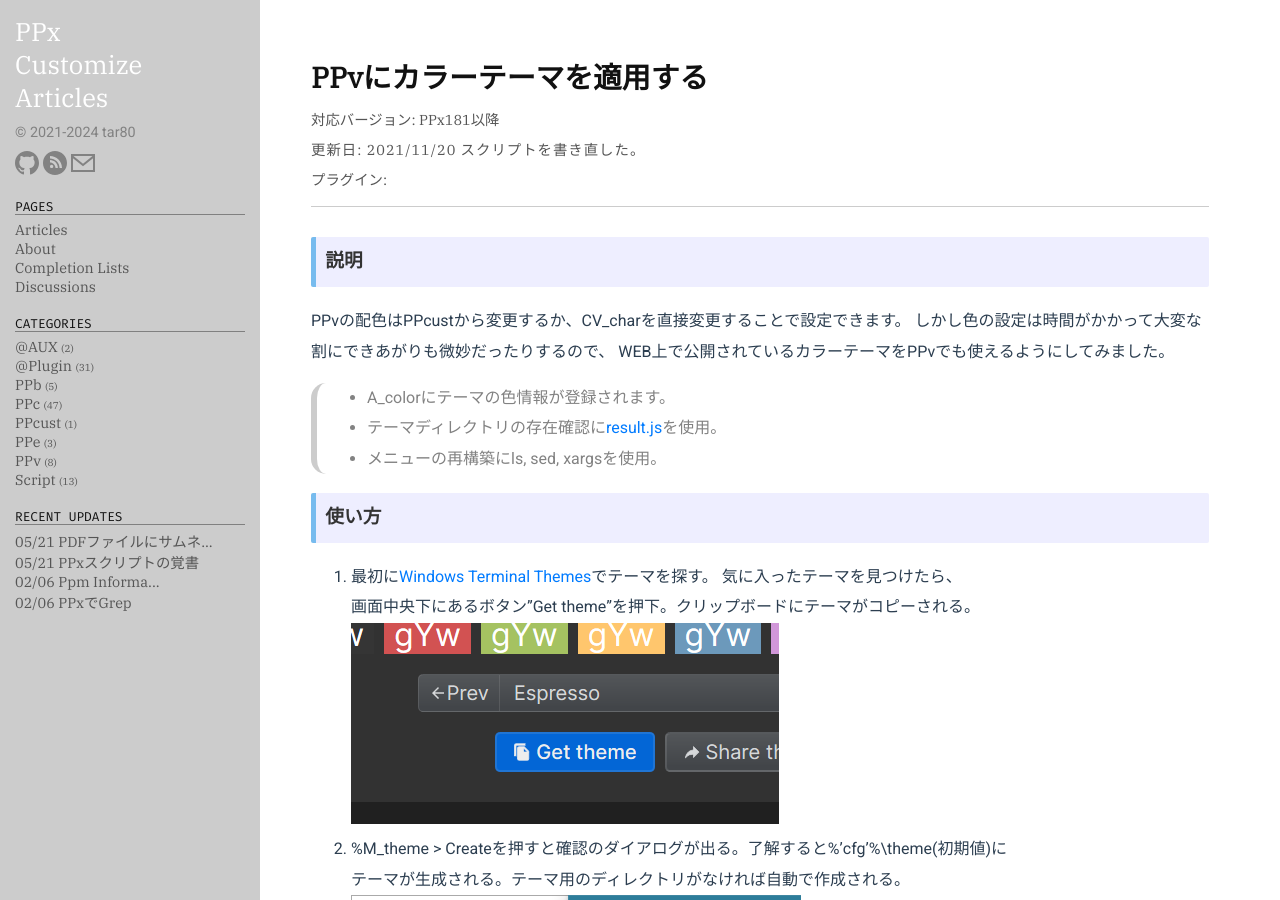
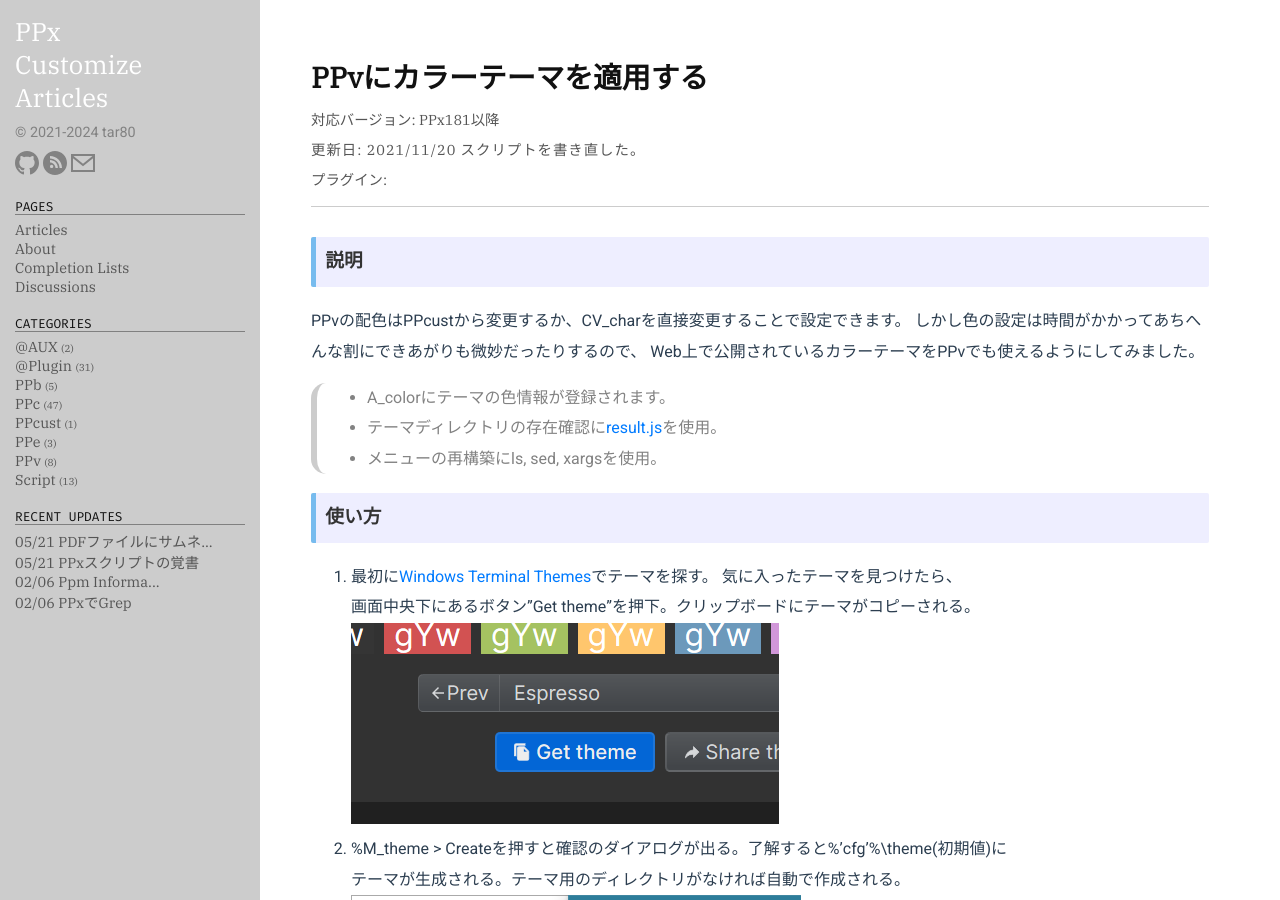
Before and after one commit to tar80/pages-pca, a Jekyll site: the page built from _posts/21-03-29-color_theme.md, in a window 1280 px wide and 900 px high. Built offline with Jekyll 4.4.1, drawn with Linux system fonts in a browser that asks for light colours.

Commit message:
Chore タイポの修正など

````diff
--- a/_posts/21-03-29-color_theme.md
+++ b/_posts/21-03-29-color_theme.md
@@ -6,46 +6,51 @@
 comment: スクリプトを書き直した。
 categories: PPv
 ---
+
 ### 説明
-PPvの配色はPPcustから変更するか、CV\_charを直接変更することで設定できます。
-しかし色の設定は時間がかかって大変な割にできあがりも微妙だったりするので、
-WEB上で公開されているカラーテーマをPPvでも使えるようにしてみました。
-> - A\_colorにテーマの色情報が登録されます。
+
+PPvの配色はPPcustから変更するか、CV_charを直接変更することで設定できます。
+しかし色の設定は時間がかかってあちへんな割にできあがりも微妙だったりするので、
+Web上で公開されているカラーテーマをPPvでも使えるようにしてみました。
+
+> - A_colorにテーマの色情報が登録されます。
 > - テーマディレクトリの存在確認に[result.js]({{ site.baseurl }}{% post_url 20-12-18-script_result %})を使用。
 > - メニューの再構築にls, sed, xargsを使用。
 
 ### 使い方
+
 1. 最初に[Windows Terminal Themes](https://windowsterminalthemes.dev/)でテーマを探す。
-  気に入ったテーマを見つけたら、<BR>
-  画面中央下にあるボタン"Get theme"を押下。クリップボードにテーマがコピーされる。<BR>
-  ![sample]({{ site.baseurl }}{% link /public/img/colortheme1.png %})
-1. %M\_theme > Createを押すと確認のダイアログが出る。了解すると%'cfg'%\theme(初期値)に<BR>
-  テーマが生成される。テーマ用のディレクトリがなければ自動で作成される。<BR>
-  ![sample]({{ site.baseurl }}{% link /public/img/colortheme2.png %})
-3. %M\_themeに2.で生成したテーマが追加され、選択することでテーマが適用される。<BR>
-  実行中のPPvへの反映は`%K"@F5`表示を更新する。<BR>
-  ![sample]({{ site.baseurl }}{% link /public/img/colortheme3.png %})
+   気に入ったテーマを見つけたら、<BR>
+   画面中央下にあるボタン"Get theme"を押下。クリップボードにテーマがコピーされる。<BR>
+   ![sample]({{ site.baseurl }}{% link /public/img/colortheme1.png %})
+1. %M_theme > Createを押すと確認のダイアログが出る。了解すると%'cfg'%\theme(初期値)に<BR>
+   テーマが生成される。テーマ用のディレクトリがなければ自動で作成される。<BR>
+   ![sample]({{ site.baseurl }}{% link /public/img/colortheme2.png %})
+1. %M_themeに2.で生成したテーマが追加され、選択することでテーマが適用される。<BR>
+   実行中のPPvへの反映は`%K"@F5`表示を更新する。<BR>
+   ![sample]({{ site.baseurl }}{% link /public/img/colortheme3.png %})
 
-4. %M\_theme > Rebuildを押すとテーマメニューが再構築される。メニューの初期化時や、<BR>
-不要なテーマを整理した後などに実行。
-<BR><BR>
-![sample]({{ site.baseurl }}{% link /public/img/colortheme4.png %})
+1. %M_theme > Rebuildを押すとテーマメニューが再構築される。メニューの初期化時や、<BR>
+   不要なテーマを整理した後などに実行。
+   <BR><BR>
+   ![sample]({{ site.baseurl }}{% link /public/img/colortheme4.png %})
 
 ### 設定
-- M\_theme
+
+- M_theme
   - テーマ用のメニュー。`MV_menu:&Theme=%M_theme`などに配置する。
-  - createColorTheme\.jsの初期設定で定数"THEME\_DIR\_PATH"を変更した場合は
-  "&Rebuild"内のパスも変更する。<BR>
-- CV\_hkey
+  - createColorTheme\.jsの初期設定で定数"THEME_DIR_PATH"を変更した場合は
+    "&Rebuild"内のパスも変更する。<BR>
+- CV_hkey
   - 配色チェック用。拡張子.colortestの色設定。<BR>
     > この設定は不要であれば省いて構いません。
 - createColorTheme\.js
   - 初期設定をする必要あり。詳細はスクリプト内のコメントを参照。
   - PPvだけでなくPPcとPPbにもテーマを適用できる。
-  - 初期設定の項目以外にA\_colorにも色が追加される。
+  - 初期設定の項目以外にA_colorにも色が追加される。
 - createColorThemePPb\.js
   - PPbにテーマ設定を適用。
-  - クリップボードの内容でCB\_palsを変更する。
+  - クリップボードの内容でCB_palsを変更する。
   - テーマデータは保存されない。
 
 ```clean
@@ -92,5 +97,6 @@
   CUR,cursor
 }
 ```
+
 <BR>
 <script src="https://gist.github.com/tar80/f121348f7b667f69c3f8baa1241e3dd5.js"></script>
````
Also changed, not shown: _posts/23-11-26-theme_ppx.md (+3 -3 lines), _posts/23-12-03-lf_autocmd.md (+3 -3 lines), _posts/23-12-06-lf_actions.md (+1 -1 lines), _posts/24-05-21-pdf_thumbnail.md (line endings or trailing spaces).
